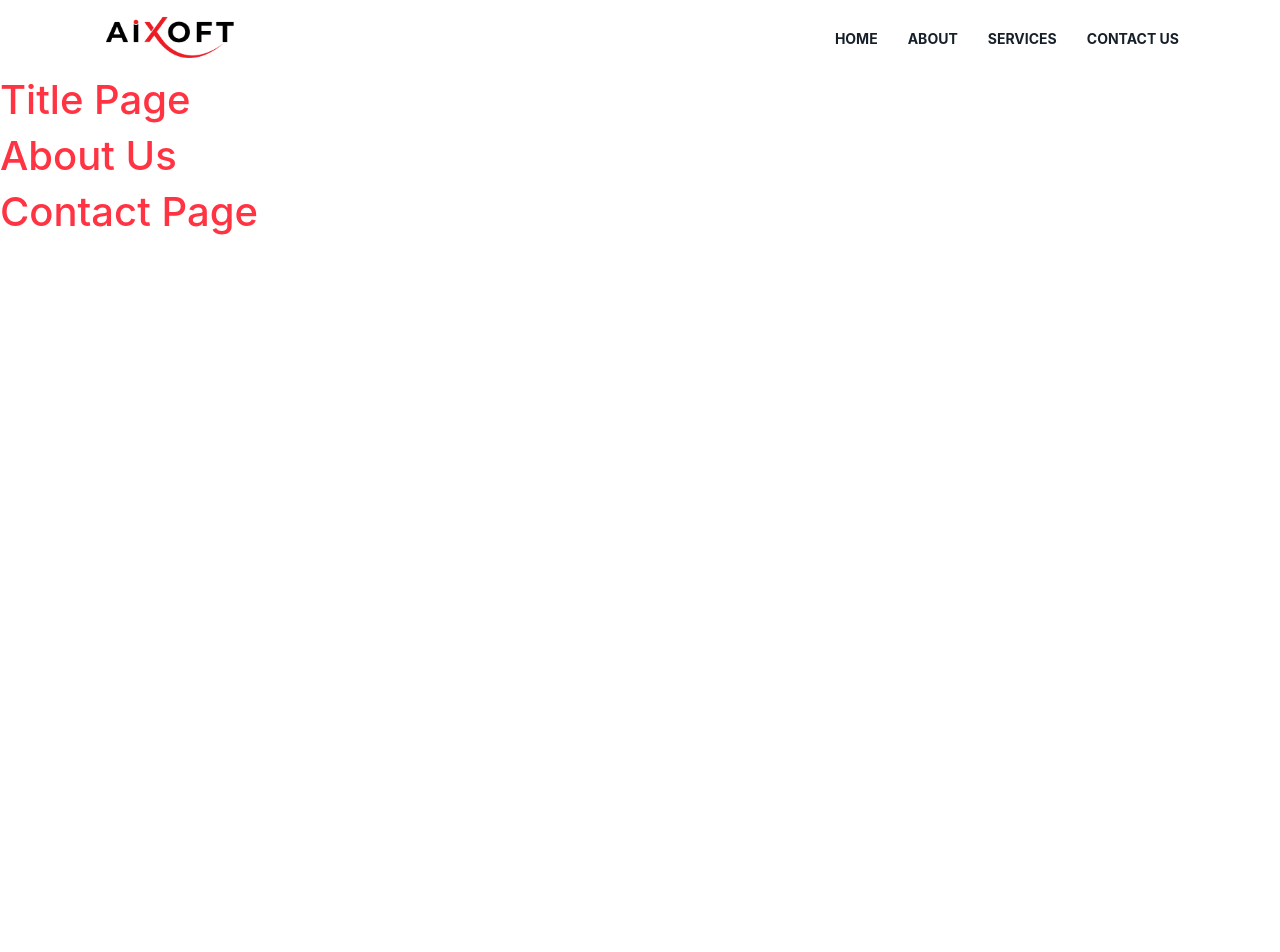
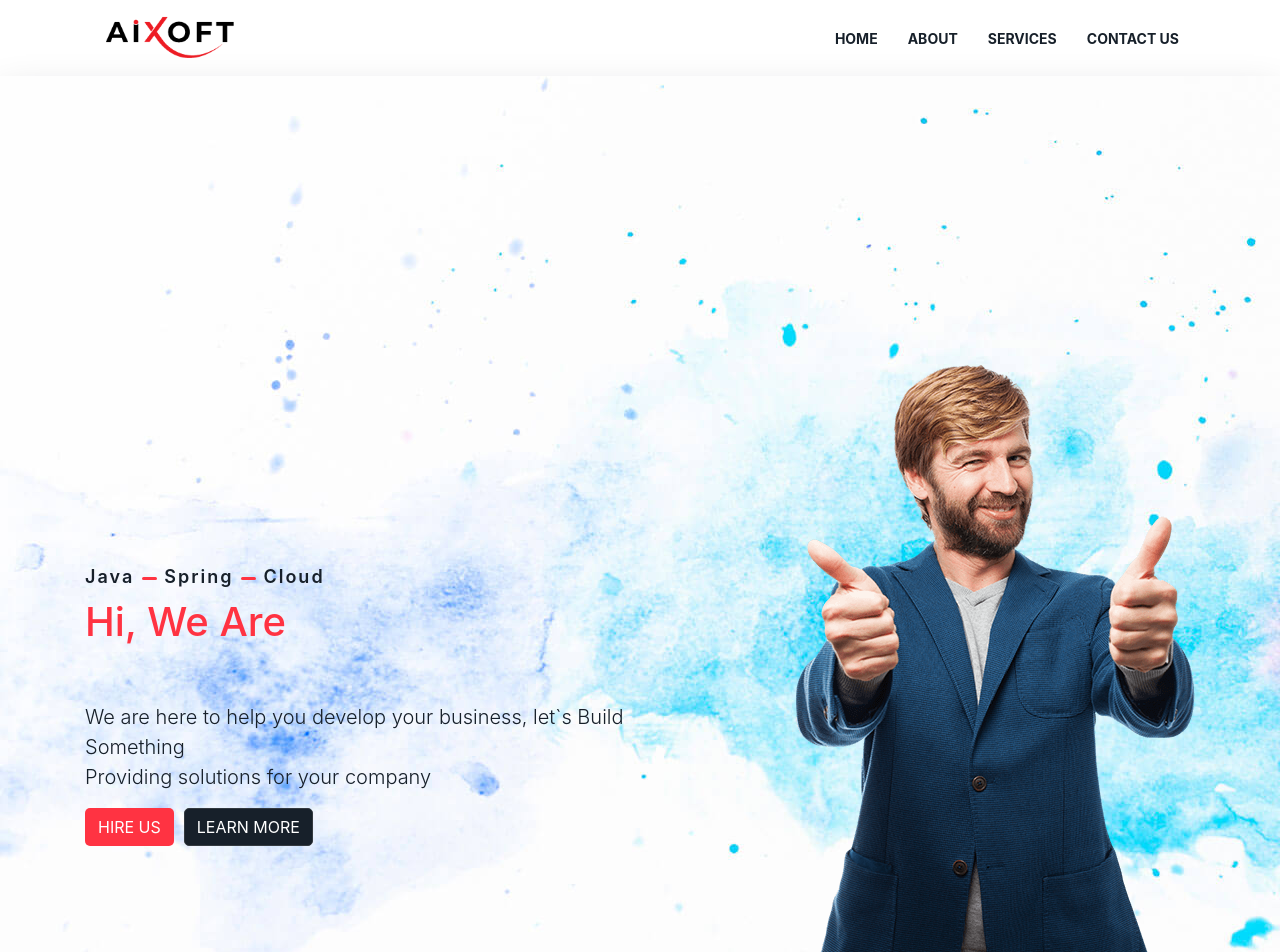
Before and after one commit to Aixoft-com/aix-landing, a React (Create React App) app: page / in a window 1280 px wide. Shown: the top 952 px of the page. Before the commit the page ends 800 px from the top, so only its background shows below. Built offline with nearby package versions, Linux system fonts and the light colour scheme.

Commit message:
Title page

```diff
--- /dev/null
+++ b/src/components/TitlePage/TitlePage.css
@@ -0,0 +1,4 @@
+.fullscreen-banner {
+    background: url("./background.jpg");
+    height: 969px;
+}
--- a/src/components/TitlePage/TitlePage.tsx
+++ b/src/components/TitlePage/TitlePage.tsx
@@ -1,5 +1,46 @@
 import React from 'react';
+import './TitlePage.css';
+import manImage from './man.png';
 
 export const TitlePage: React.FC<Record<string, unknown>> = () => {
-    return <h1>Title Page</h1>;
+    return (
+        <div className="page-wrapper">
+            <section className="fullscreen-banner o-hidden p-0 text-left box-shadow banner">
+                <div className="align-end">
+                    <div className="container">
+                        <div className="row align-items-center">
+                            <div className="col-lg-7 col-md-12">
+                                <ul className="list-inline bnr-list mb-2">
+                                    <li className="list-inline-item">Java</li>
+                                    <li className="list-inline-item">Spring</li>
+                                    <li className="list-inline-item">Cloud</li>
+                                </ul>
+                                <h1 className="cd-headline letters scale mb-2">
+                                    <span className="d-block text-theme">Hi, We are</span>
+                                    <span className="cd-words-wrapper text-black">
+                                        <b className="is-visible">Aixoft</b>
+                                        <b>Team of Java Devs</b>
+                                    </span>
+                                </h1>
+                                <p className="text-black lead mb-3">
+                                    We are here to help you develop your business, let`s Build Something
+                                    <br />
+                                    Providing solutions for your company
+                                </p>
+                                <a className="btn btn-theme btn-radius" href="#contact-us">
+                                    <span>Hire Us</span>
+                                </a>
+                                <a className="btn btn-dark btn-radius page-scroll" href="#about">
+                                    <span>Learn More</span>
+                                </a>
+                            </div>
+                            <div className="col-lg-5 col-md-12 text-right md-mt-5">
+                                <img className="img-center" src={manImage} alt="" />
+                            </div>
+                        </div>
+                    </div>
+                </div>
+            </section>
+        </div>
+    );
 };
```
Also changed, not shown: src/components/TitlePage/background.jpg (added), src/components/TitlePage/man.png (added).
